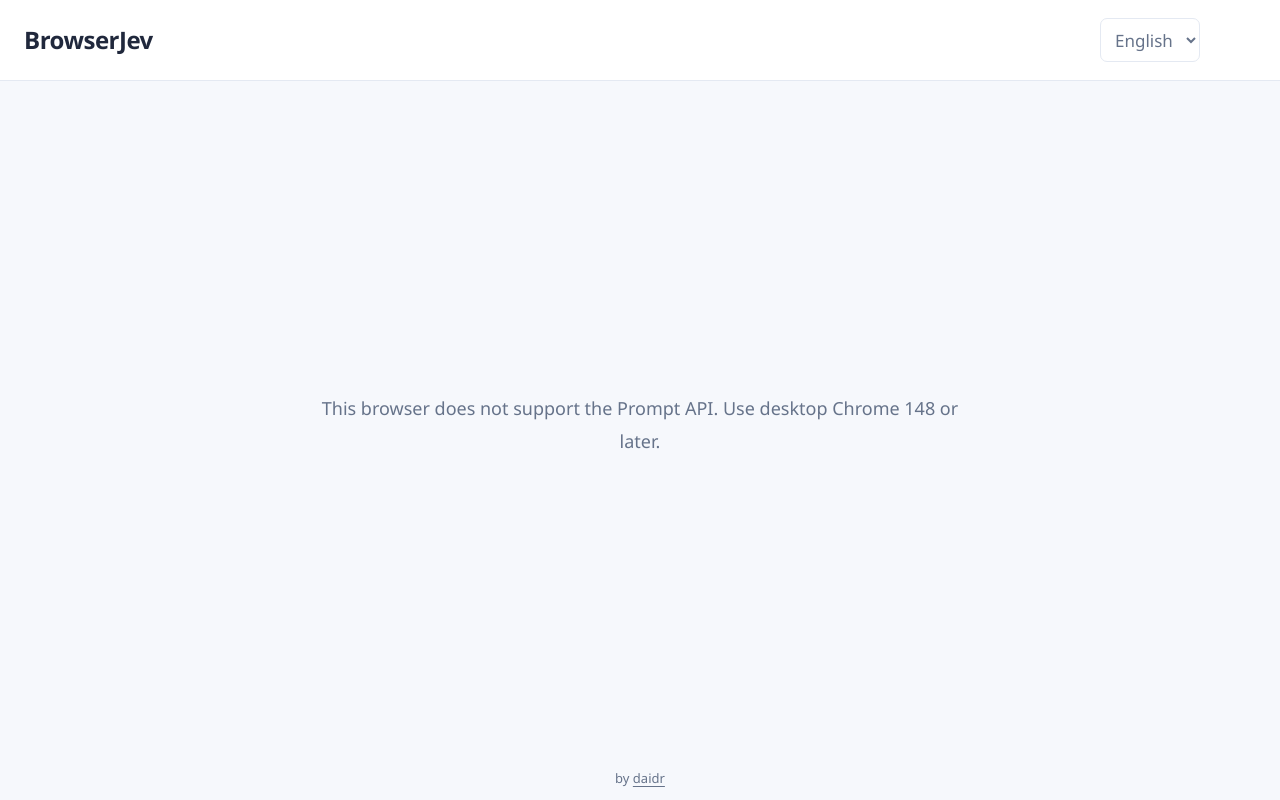
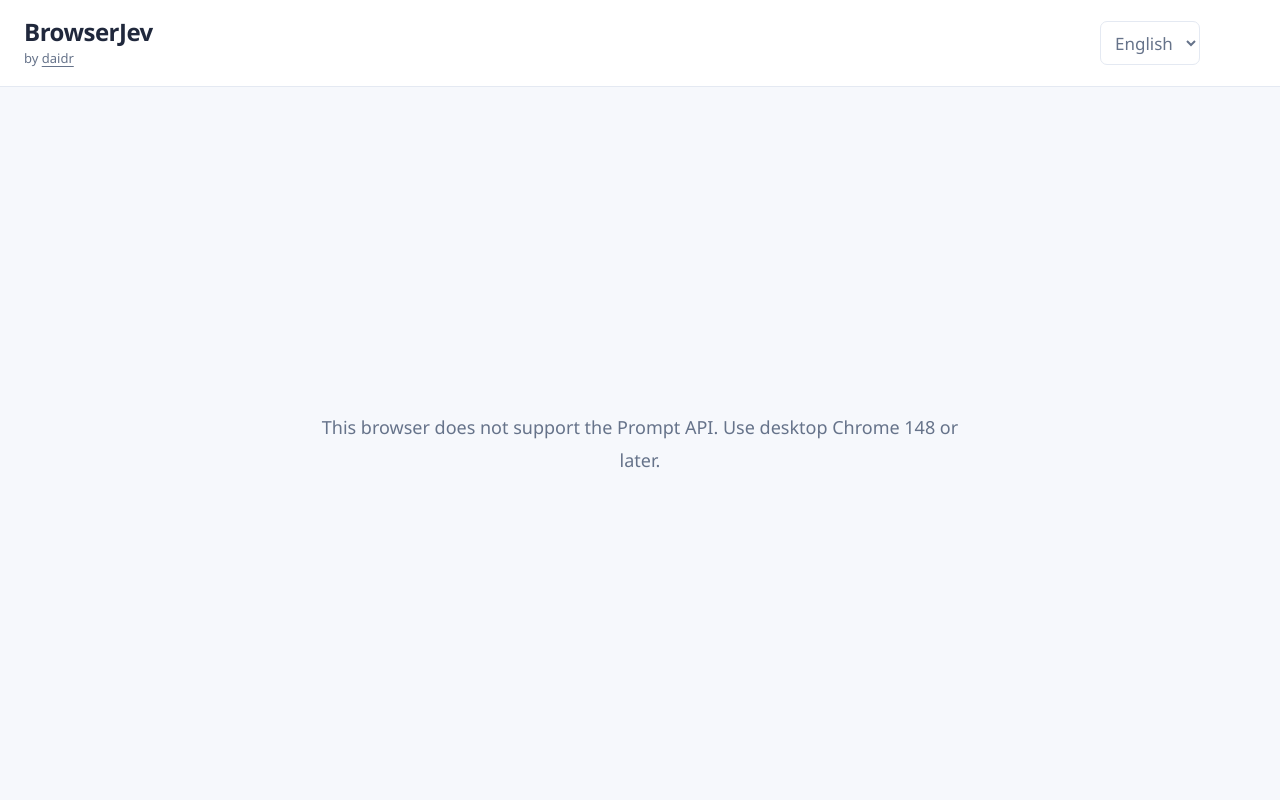
Before and after one commit to daidr/browser-jev, a Vue app: page / in a window 1280 px wide. Built offline with nearby package versions, Linux system fonts and the light colour scheme; some icons are missing.

Commit message:
Place author attribution below the header brand

```diff
--- a/src/components/playground/Playground.vue
+++ b/src/components/playground/Playground.vue
@@ -83,7 +83,12 @@ onBeforeUnmount(() => window.removeEventListener('keydown', shortcut))
 <template>
   <div class="app-shell">
     <header class="topbar">
-      <h1>BrowserJev</h1>
+      <div class="brand">
+        <h1>BrowserJev</h1>
+        <p class="attribution">
+          by <a href="https://github.com/daidr" target="_blank" rel="noopener noreferrer">daidr</a>
+        </p>
+      </div>
       <div class="toolbar-actions">
         <select
           v-if="supported && history.length"
@@ -182,9 +187,6 @@ onBeforeUnmount(() => window.removeEventListener('keydown', shortcut))
         </template>
       </SplitWorkspace>
     </main>
-    <footer class="attribution">
-      by <a href="https://github.com/daidr" target="_blank" rel="noopener noreferrer">daidr</a>
-    </footer>
     <StatusMessage v-if="notice" class="toast" dismissible @dismiss="notice = ''">{{
       noticeText
     }}</StatusMessage>
@@ -215,11 +217,17 @@ onBeforeUnmount(() => window.removeEventListener('keydown', shortcut))
   border-bottom: 1px solid var(--border);
   flex-shrink: 0;
 }
-.topbar h1 {
+.brand {
+  display: grid;
+  gap: 2px;
+  text-align: left;
+}
+.brand h1 {
   margin: 0;
   font-size: var(--text-brand);
   font-weight: 600;
   letter-spacing: -0.5px;
+  line-height: 1.2;
 }
 .toolbar-actions {
   display: flex;
@@ -245,11 +253,10 @@ onBeforeUnmount(() => window.removeEventListener('keydown', shortcut))
   background: var(--surface-hover);
 }
 .attribution {
-  flex-shrink: 0;
-  padding: 0 16px 12px;
+  margin: 0;
   color: var(--muted);
   font-size: 13px;
-  text-align: center;
+  text-align: left;
 }
 .attribution a {
   color: inherit;
```
